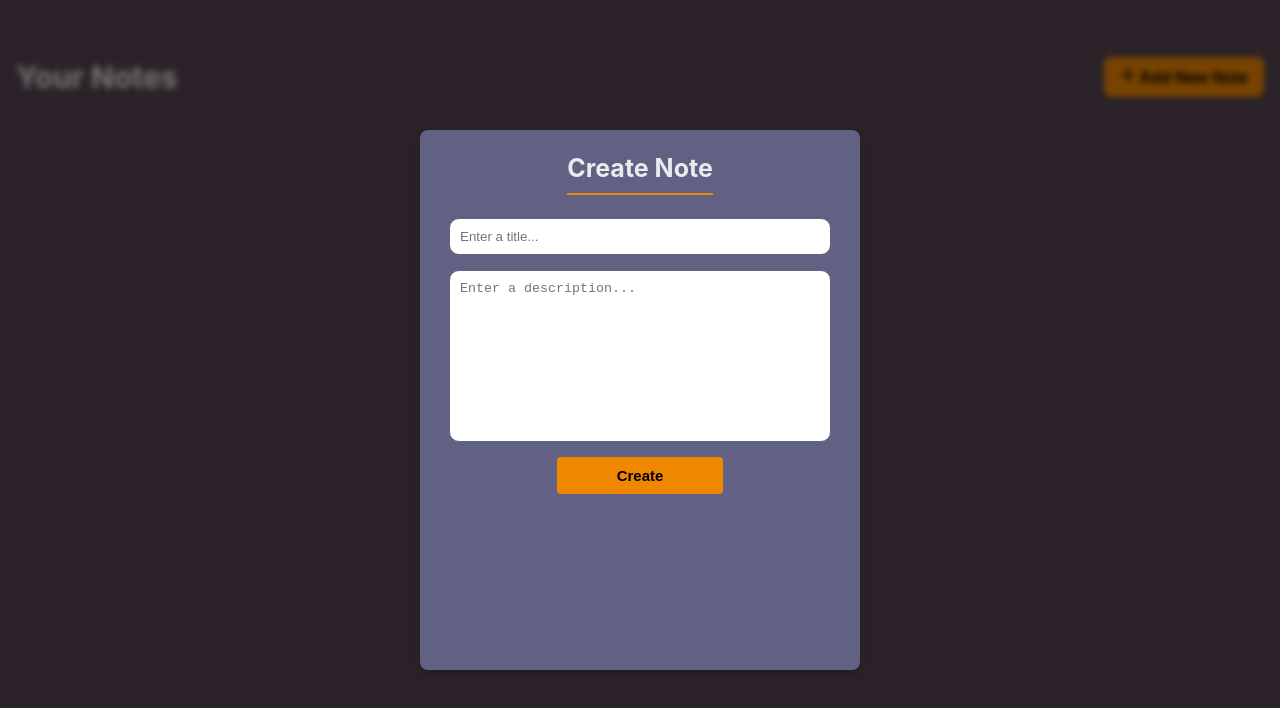
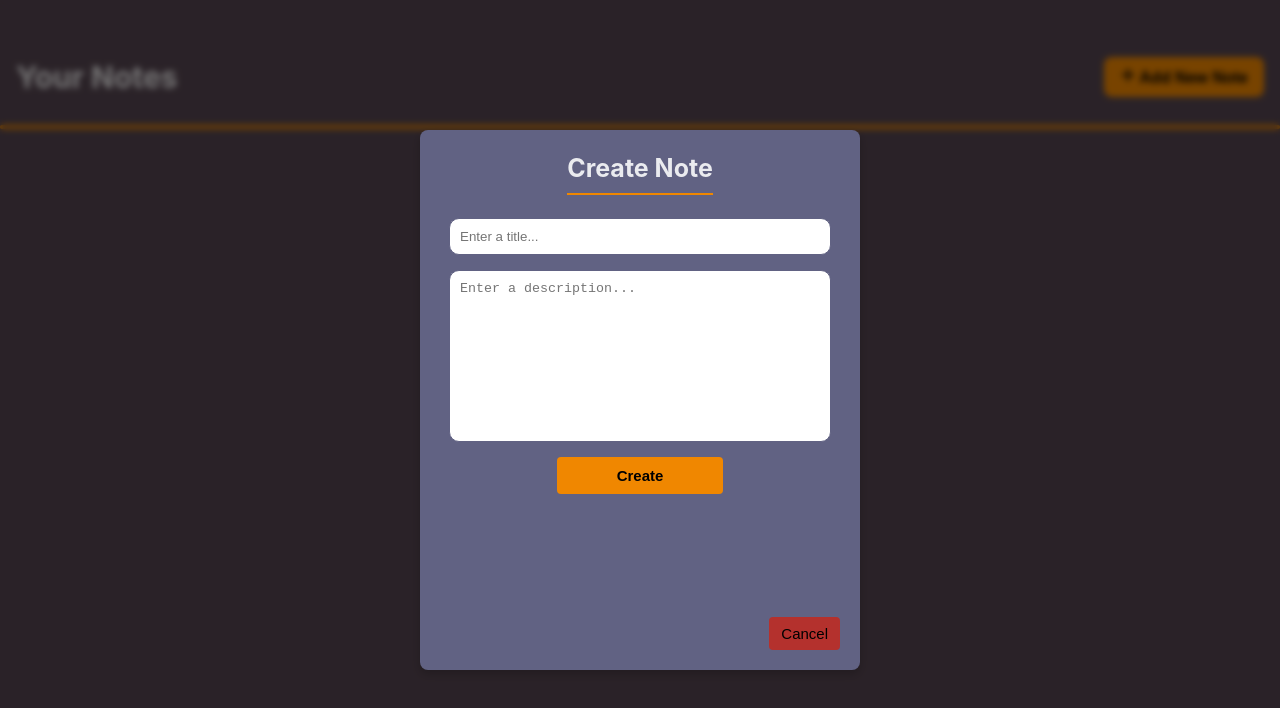
Before and after one commit to TripleS01/mern-notes, a React (Vite) app in the folder client/note-app/: page /create-note in a window 1280 px wide. Shown: the top 708 px of the page. Built offline with nearby package versions, Linux system fonts and the light colour scheme.

Commit message:
fixing create

```diff
--- a/client/note-app/src/components/Main/Header/Header.jsx
+++ b/client/note-app/src/components/Main/Header/Header.jsx
@@ -6,6 +6,7 @@ import PathTo from '../../../utils/paths';
 function Header() {
 
     return (
+        <>
             <div className="header">
                 <h2 className="header-title">Your Notes</h2>
                 <Link to={PathTo.CreateNote}>
@@ -15,6 +16,8 @@ function Header() {
                 </Link>
 
             </div>
+            <div className="line"></div>
+        </>
     )
 }
 
--- a/client/note-app/src/components/Note/Note-Create-Edit/CreatePage.jsx
+++ b/client/note-app/src/components/Note/Note-Create-Edit/CreatePage.jsx
@@ -1,5 +1,5 @@
 import React, { useState } from "react";
-import { Navigate } from "react-router-dom";
+import { Link, Navigate } from "react-router-dom";
 import Dashboard from "../../../pages/Dashboard/Dashboard";
 import PathTo from "../../../utils/paths";
 
@@ -34,6 +34,11 @@ function CreateNote() {
         }
     }
 
+    const onCancel = () => {
+        setTitle("");
+        setDescription("");
+    };
+
     if (redirect) {
         return <Navigate to={PathTo.Dashboard} />;
     }
@@ -62,9 +67,14 @@ function CreateNote() {
                             Create
                         </button>
                     </div>
+                    <div className='cancel-div'>
+                        <Link to={PathTo.Dashboard}>
+                            <button className='cancel-btn' onClick={onCancel}>Cancel</button>
+                        </Link>
+                    </div>
                 </form>
-            </div>
-        </div>
+            </div >
+        </div >
     );
 }
 
--- a/client/note-app/src/components/Note/NoteCard/NoteCard.jsx
+++ b/client/note-app/src/components/Note/NoteCard/NoteCard.jsx
@@ -8,7 +8,7 @@ function NoteCard({ _id, title, createdAt, description }) {
 
     return (
         <div className="note-card">
-            <div>
+            <div className='a'>
                 <Link to={PathTo.Notes + `/${_id}`}>
                     <h3 className="note-title">{title}</h3>
                 </Link>
--- a/client/note-app/src/components/Note/NoteCard/noteCard.css
+++ b/client/note-app/src/components/Note/NoteCard/noteCard.css
@@ -19,6 +19,7 @@
     justify-content: space-between;
     align-items: center;
     margin-top: 10px;
+    justify-content: flex-end;
 }
 
 .note-date {
@@ -62,3 +63,7 @@
 .delete:hover {
     background: #D2504B;
 }
+
+.a a {
+    color: inherit;
+}
--- a/client/note-app/src/pages/Dashboard/Dashboard.jsx
+++ b/client/note-app/src/pages/Dashboard/Dashboard.jsx
@@ -20,8 +20,6 @@ function Dashboard() {
 
     return (
         <>
-            <div className="line"></div>
-
             <div className="notes-grid">
                 {notes.map((note, index) => (
                     <NoteCard
```
Also changed, not shown: client/note-app/src/index.css (line endings or trailing spaces). Lines whose indentation alone changed are shown as unchanged.
